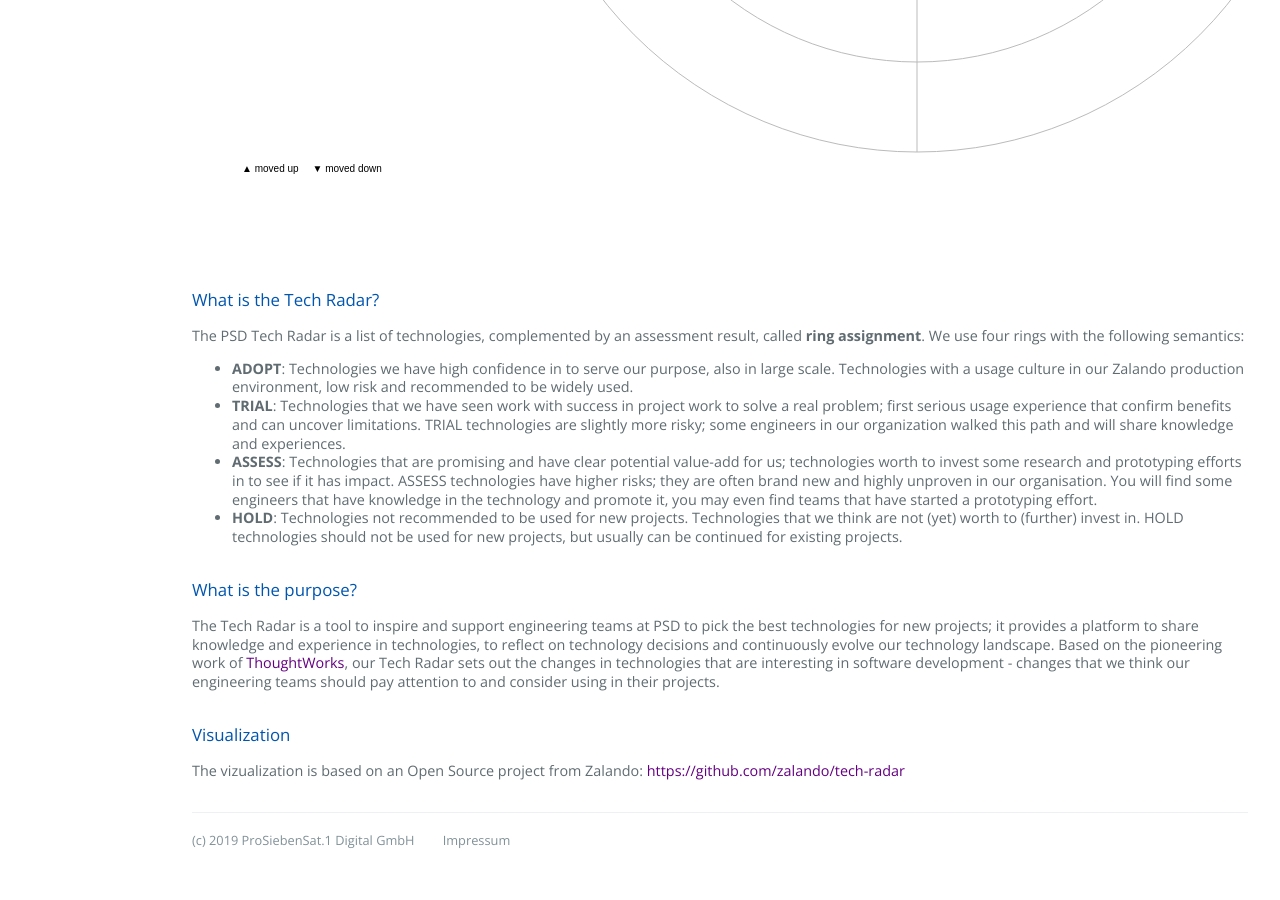
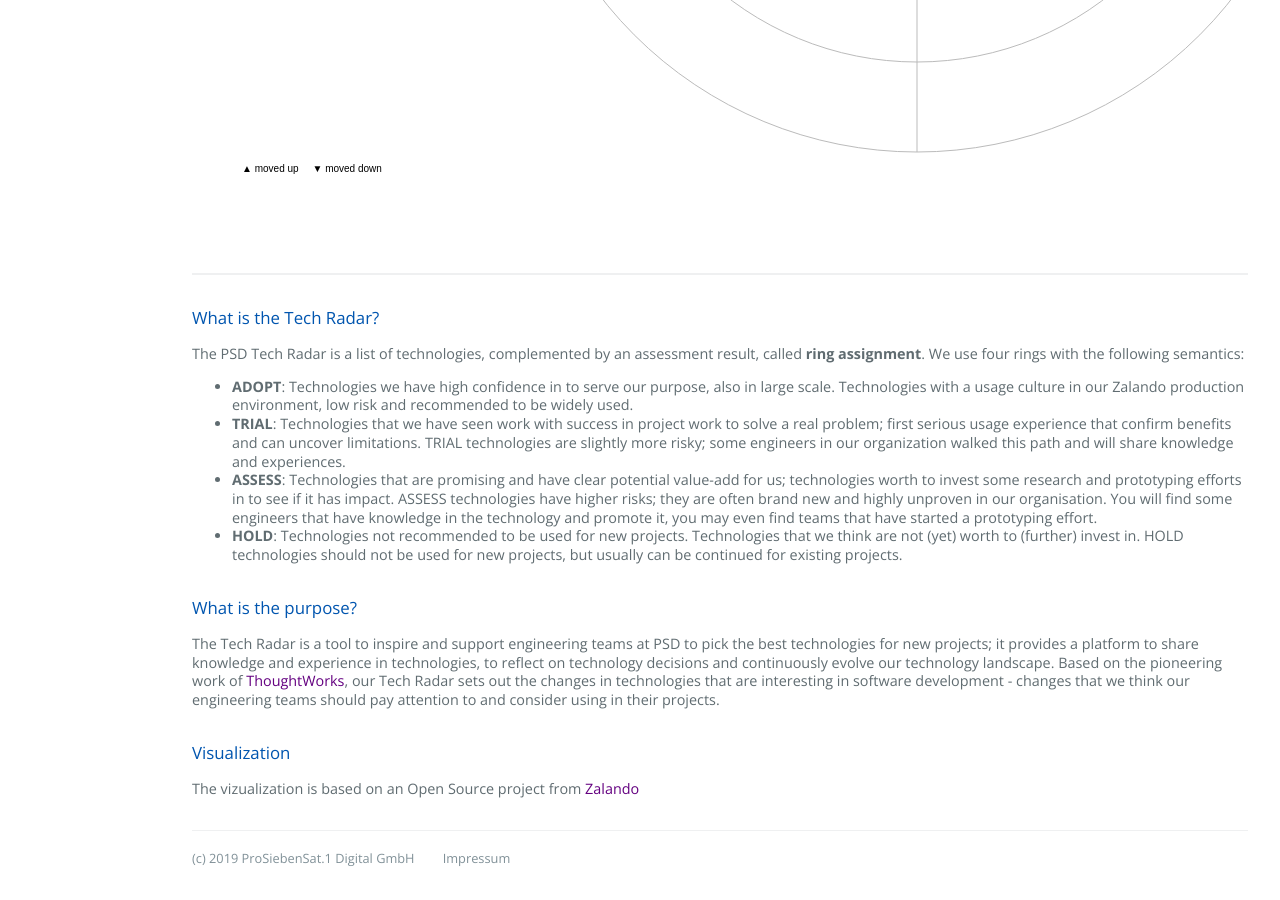
Before and after one commit to croedel/PSD-blog, a Jekyll site: the page built from radar.md, in a window 1280 px wide and 900 px high, scrolled down 878 px. Built offline with Jekyll 4.4.1, drawn with Linux system fonts in a browser that asks for light colours.

Commit message:
Update radar.md

```diff
--- a/radar.md
+++ b/radar.md
@@ -43,6 +43,8 @@ radar_visualization({
 });
 </script>
 
+---
+
 ### What is the Tech Radar?
 
 The PSD Tech Radar is a list of technologies, complemented by an assessment result, called **ring assignment**. We use four rings with the following semantics:
@@ -58,4 +60,4 @@ The Tech Radar is a tool to inspire and support engineering teams at PSD to pick
 
 ### Visualization
 
-The vizualization is based on an Open Source project from Zalando: [https://github.com/zalando/tech-radar]()
+The vizualization is based on an Open Source project from [Zalando](https://github.com/zalando/tech-radar)
```
